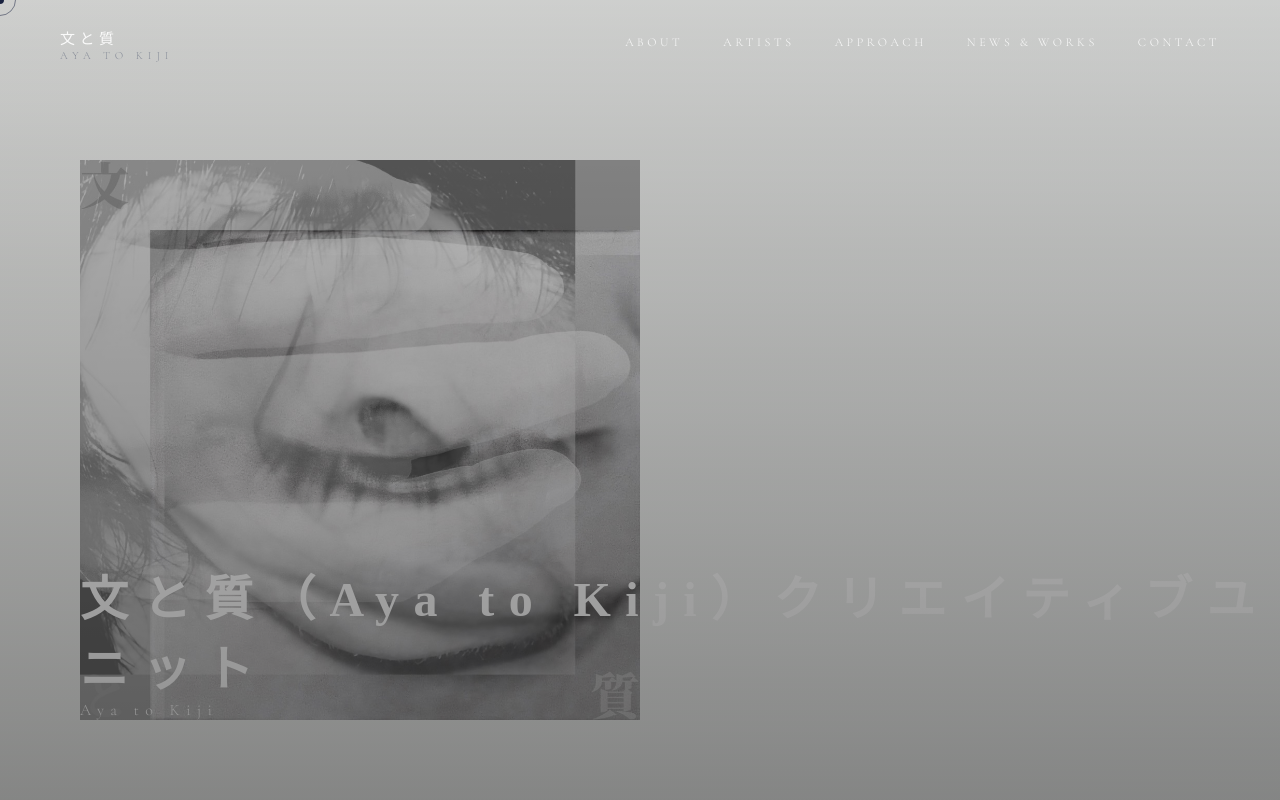
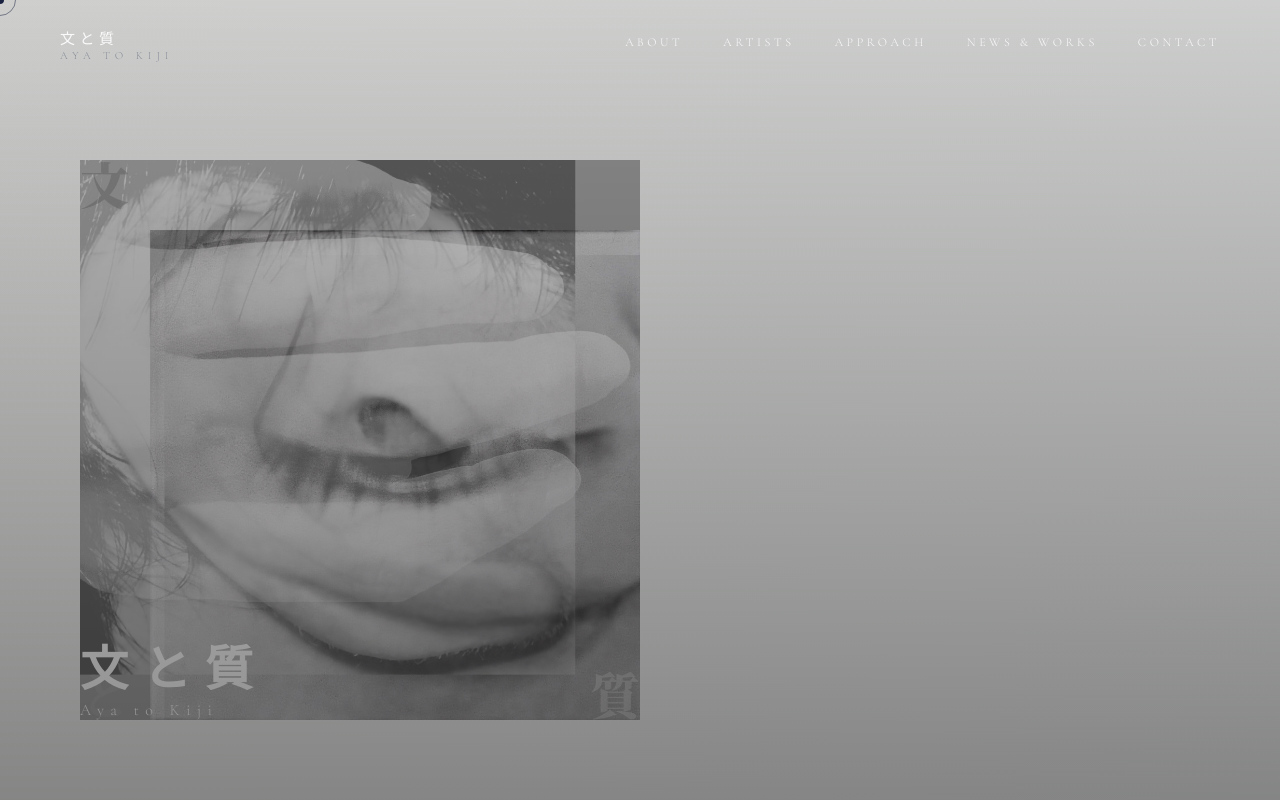
Before and after one commit to ayaandkiji-reserve-system/mainhp, a plain HTML site: page index.html in a window 1280 px wide. Shown: the top 800 px of the page. Drawn offline with nearby package versions, Linux system fonts and the light colour scheme; a script that the page names is missing.

Commit message:
Update index.html

```diff
--- a/index.html
+++ b/index.html
@@ -1499,7 +1499,7 @@ window.addEventListener("scroll", () => {
   <img src="images/ayatokiji.jpg" alt="Aya to Kiji">
 
   <div class="hero-text">
-    <h1>文と質（Aya to Kiji）クリエイティブユニット</h1>
+    <h1>文と質</h1>
     <p>Aya to Kiji</p>
   </div>
 
```
